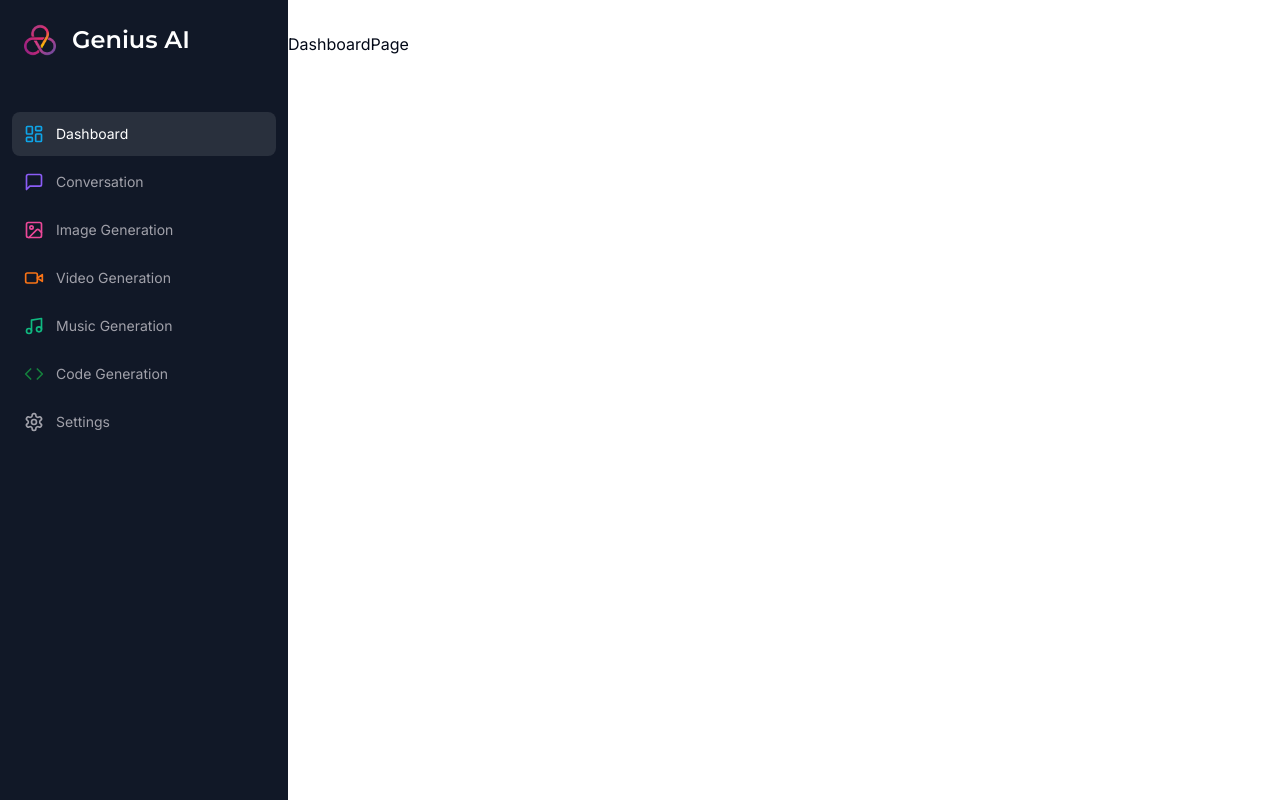
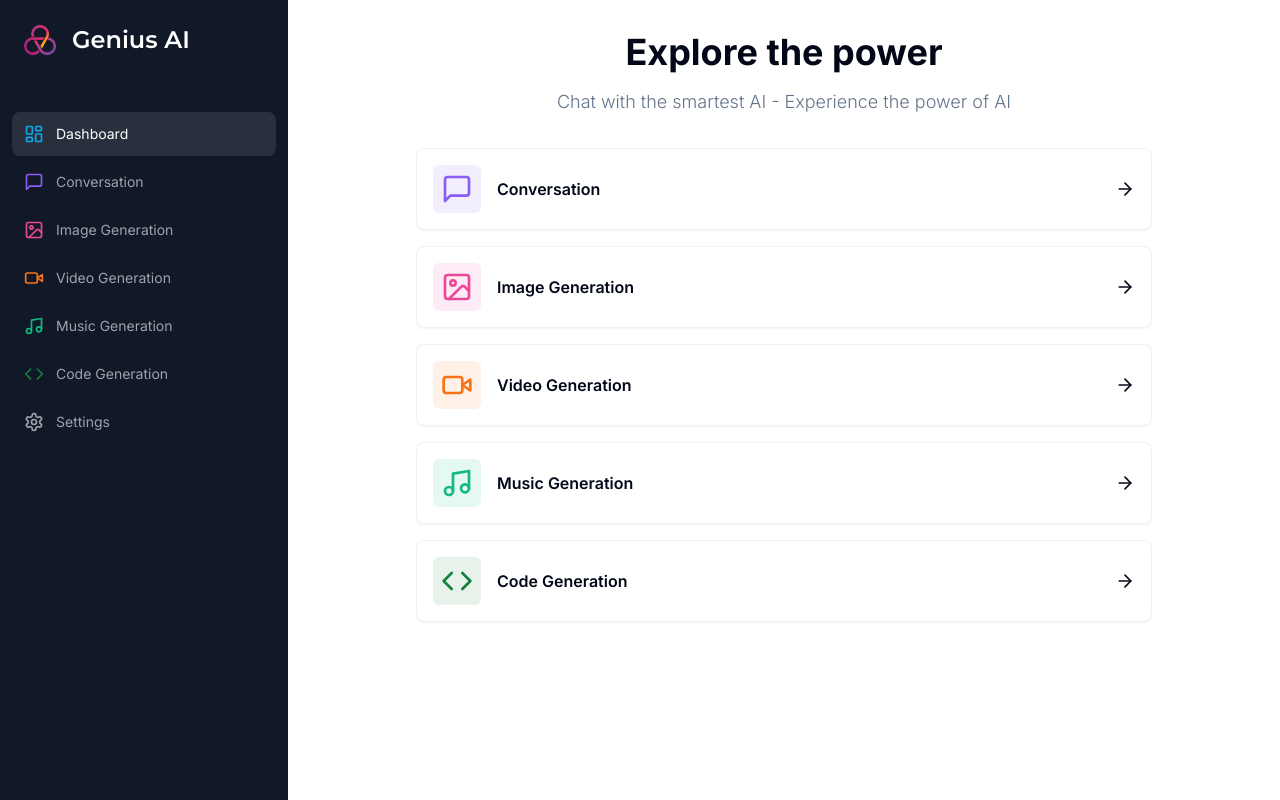
Before and after one commit to denislistiadi/genius-ai, a Next.js app: page /dashboard in a window 1280 px wide. Built offline with nearby package versions, Linux system fonts and the light colour scheme.

Commit message:
feat(dashboard): layout dashboard page

```diff
--- a/app/(dashboard)/(routes)/dashboard/page.tsx
+++ b/app/(dashboard)/(routes)/dashboard/page.tsx
@@ -1,3 +1,87 @@
-export default function DashboardPage() {
-  return <div className="flex gap-5">DashboardPage</div>
+"use client"
+
+import { useRouter } from "next/navigation"
+import {
+  MessageSquare,
+  ArrowRight,
+  ImageIcon,
+  VideoIcon,
+  Music,
+  Code,
+} from "lucide-react"
+
+import { Card } from "@/components/ui/card"
+import { cn } from "@/lib/utils"
+
+const tools = [
+  {
+    label: "Conversation",
+    icon: MessageSquare,
+    color: "text-violet-500",
+    bgColor: "bg-violet-500/10",
+    href: "/conversation",
+  },
+  {
+    label: "Image Generation",
+    icon: ImageIcon,
+    color: "text-pink-500",
+    bgColor: "bg-pink-500/10",
+    href: "/image",
+  },
+  {
+    label: "Video Generation",
+    icon: VideoIcon,
+    color: "text-orange-500",
+    bgColor: "bg-orange-500/10",
+    href: "/video",
+  },
+  {
+    label: "Music Generation",
+    icon: Music,
+    color: "text-emerald-500",
+    bgColor: "bg-emerald-500/10",
+    href: "/music",
+  },
+  {
+    label: "Code Generation",
+    icon: Code,
+    color: "text-green-700",
+    bgColor: "bg-green-700/10",
+    href: "/code",
+  },
+]
+
+const DashboardPage = () => {
+  const router = useRouter()
+  return (
+    <div className="">
+      <div className="mb-8 space-y-4">
+        <h2 className="text-2xl md:text-4xl font-bold text-center">
+          Explore the power
+        </h2>
+        <p className="text-muted-foreground font-light text-sm md:text-lg text-center">
+          Chat with the smartest AI - Experience the power of AI
+        </p>
+      </div>
+      <div className="px-4 md:px-20 lg:px-32 space-y-4">
+        {tools.map((tool) => (
+          <Card
+            key={tool.href}
+            onClick={() => router.push(tool.href)}
+            className="p-4 border-black/5 flex items-center justify-between hover:shadow-md transition cursor-pointer"
+          >
+            <div className="flex items-center gap-x-4">
+              <div className={cn("p-2 w-fit rounded-md", tool.bgColor)}>
+                <tool.icon className={cn("w-8 h-8", tool.color)} />
+              </div>
+              <div className="font-semibold">{tool.label}</div>
+            </div>
+            <ArrowRight className="w-5 h-5" />
+          </Card>
+        ))}
+      </div>
+    </div>
+  )
 }
+
+export default DashboardPage
--- /dev/null
+++ b/components/ui/card.tsx
@@ -0,0 +1,79 @@
+import * as React from "react"
+
+import { cn } from "@/lib/utils"
+
+const Card = React.forwardRef<
+  HTMLDivElement,
+  React.HTMLAttributes<HTMLDivElement>
+>(({ className, ...props }, ref) => (
+  <div
+    ref={ref}
+    className={cn(
+      "rounded-lg border bg-card text-card-foreground shadow-sm",
+      className
+    )}
+    {...props}
+  />
+))
+Card.displayName = "Card"
+
+const CardHeader = React.forwardRef<
+  HTMLDivElement,
+  React.HTMLAttributes<HTMLDivElement>
+>(({ className, ...props }, ref) => (
+  <div
+    ref={ref}
+    className={cn("flex flex-col space-y-1.5 p-6", className)}
+    {...props}
+  />
+))
+CardHeader.displayName = "CardHeader"
+
+const CardTitle = React.forwardRef<
+  HTMLParagraphElement,
+  React.HTMLAttributes<HTMLHeadingElement>
+>(({ className, ...props }, ref) => (
+  <h3
+    ref={ref}
+    className={cn(
+      "text-2xl font-semibold leading-none tracking-tight",
+      className
+    )}
+    {...props}
+  />
+))
+CardTitle.displayName = "CardTitle"
+
+const CardDescription = React.forwardRef<
+  HTMLParagraphElement,
+  React.HTMLAttributes<HTMLParagraphElement>
+>(({ className, ...props }, ref) => (
+  <p
+    ref={ref}
+    className={cn("text-sm text-muted-foreground", className)}
+    {...props}
+  />
+))
+CardDescription.displayName = "CardDescription"
+
+const CardContent = React.forwardRef<
+  HTMLDivElement,
+  React.HTMLAttributes<HTMLDivElement>
+>(({ className, ...props }, ref) => (
+  <div ref={ref} className={cn("p-6 pt-0", className)} {...props} />
+))
+CardContent.displayName = "CardContent"
+
+const CardFooter = React.forwardRef<
+  HTMLDivElement,
+  React.HTMLAttributes<HTMLDivElement>
+>(({ className, ...props }, ref) => (
+  <div
+    ref={ref}
+    className={cn(" flex items-center p-6 pt-0", className)}
+    {...props}
+  />
+))
+CardFooter.displayName = "CardFooter"
+
+export { Card, CardHeader, CardFooter, CardTitle, CardDescription, CardContent }
```
